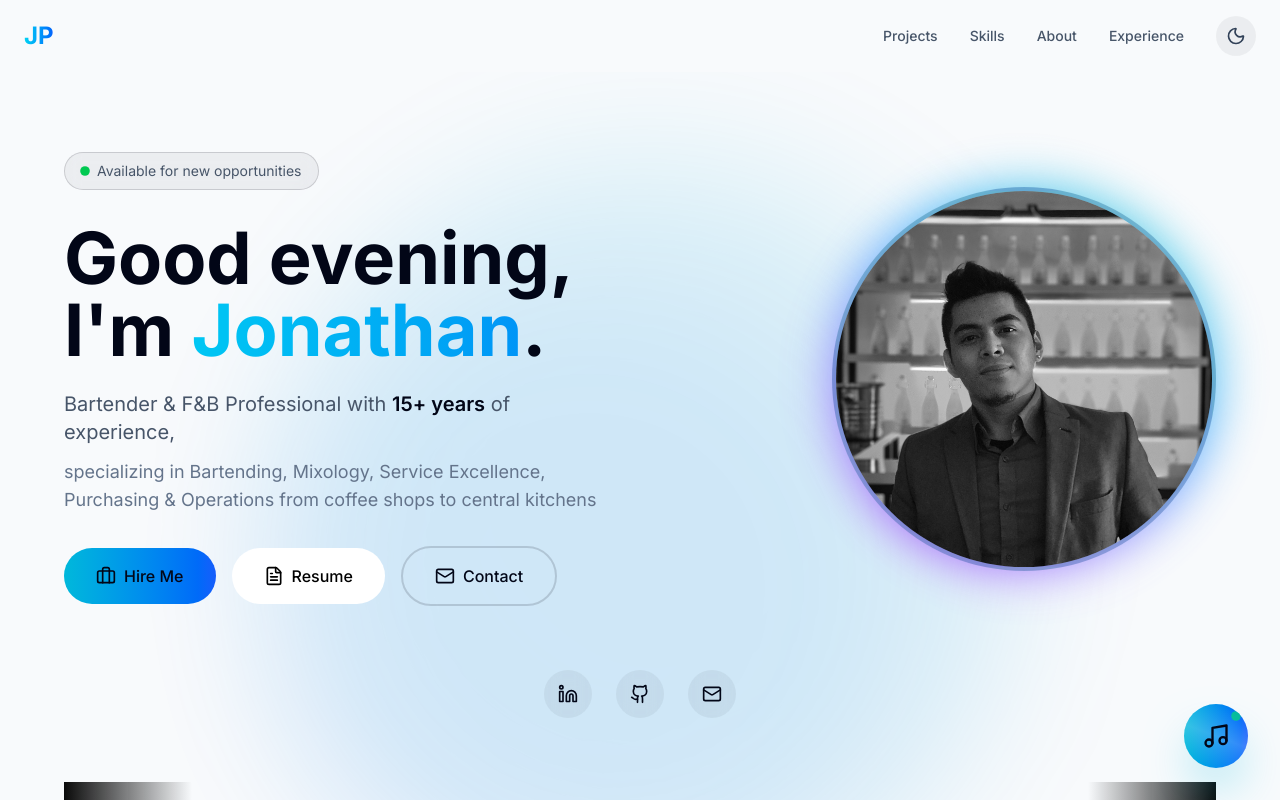
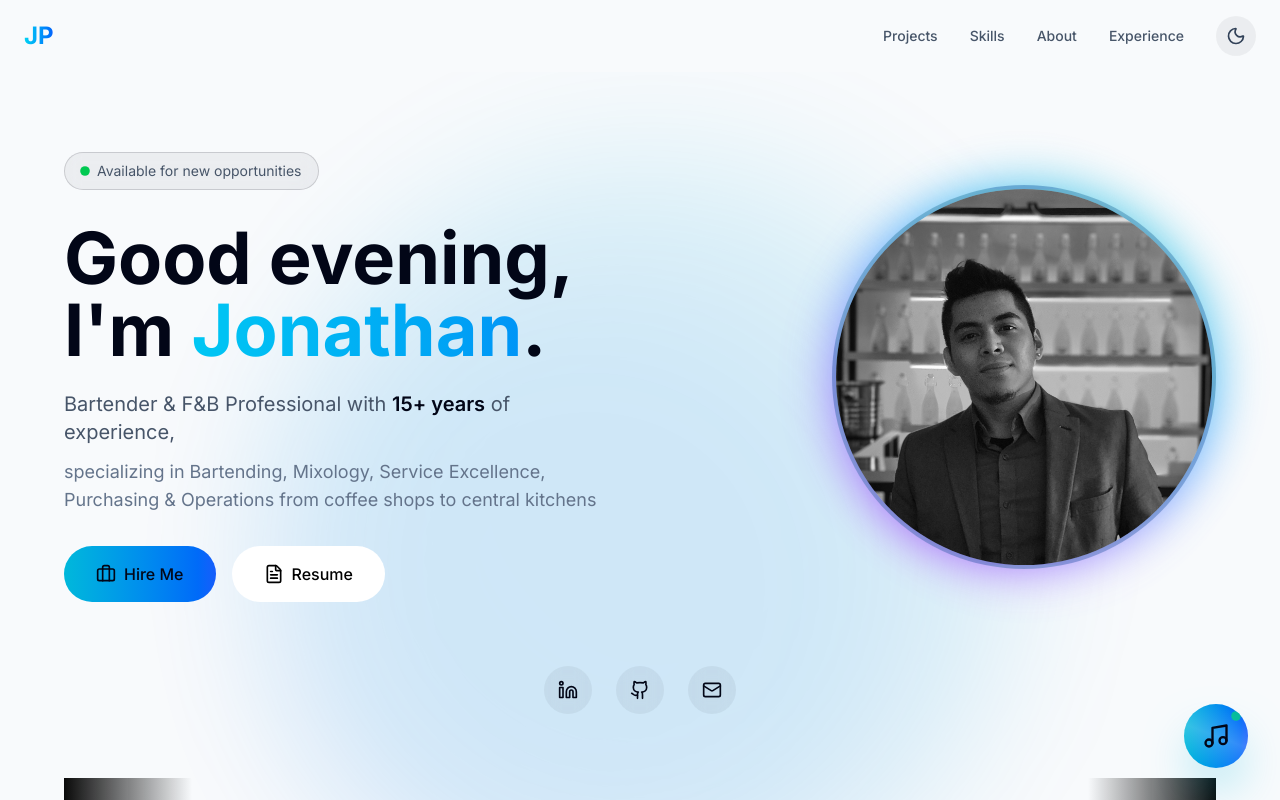
Before and after one commit to JAP369/jp-portfolio-2025, a Next.js app: page / in a window 1280 px wide. Shown: the top 800 px of the page. Built offline with nearby package versions, Linux system fonts and the light colour scheme.

Commit message:
feat: remove contact button from hero, reposition back-to-top above music button

```diff
--- a/components/BackToTop.tsx
+++ b/components/BackToTop.tsx
@@ -27,8 +27,15 @@ export default function BackToTop() {
   const scrollToTop = () => {
     window.scrollTo({
       top: 0,
+      left: 0,
       behavior: "smooth",
     });
+    // Additional fallback to ensure we reach the top
+    setTimeout(() => {
+      if (window.scrollY > 0) {
+        window.scrollTo(0, 0);
+      }
+    }, 800);
   };
 
   return (
@@ -39,7 +46,7 @@ export default function BackToTop() {
           animate={{ opacity: 1, y: 0 }}
           exit={{ opacity: 0, y: 20 }}
           onClick={scrollToTop}
-          className='fixed bottom-6 left-6 z-50 w-14 h-14 rounded-full bg-gradient-to-r from-cyan-500 to-blue-600 flex items-center justify-center shadow-lg hover:shadow-cyan-500/50 transition-all duration-300 group'
+          className='fixed bottom-32 right-8 z-50 w-14 h-14 rounded-full bg-gradient-to-r from-cyan-500 to-blue-600 flex items-center justify-center shadow-lg hover:shadow-cyan-500/50 transition-all duration-300 group'
           whileHover={{ scale: 1.1 }}
           whileTap={{ scale: 0.9 }}
           aria-label='Back to top'
--- a/components/HeroSection.tsx
+++ b/components/HeroSection.tsx
@@ -253,32 +253,6 @@ export default function HeroSection() {
                 <FileText className='w-5 h-5' />
                 Resume
               </motion.a>
-              <motion.a
-                whileHover={{
-                  scale: 1.05,
-                  backgroundColor: "rgba(255,255,255,0.15)",
-                }}
-                whileTap={{ scale: 0.95 }}
-                href='#contact'
-                onClick={(e) => {
-                  e.preventDefault();
-                  const element = document.querySelector("#contact");
-                  if (element) {
-                    const offset = 80;
-                    const elementPosition = element.getBoundingClientRect().top;
-                    const offsetPosition =
-                      elementPosition + window.pageYOffset - offset;
-                    window.scrollTo({
-                      top: offsetPosition,
-                      behavior: "smooth",
-                    });
-                  }
-                }}
-                className='px-8 py-4 border-2 border-white/20 rounded-full font-medium transition-all duration-300 flex items-center gap-2'
-              >
-                <Mail className='w-5 h-5' />
-                Contact
-              </motion.a>
             </motion.div>
           </motion.div>
 
```
